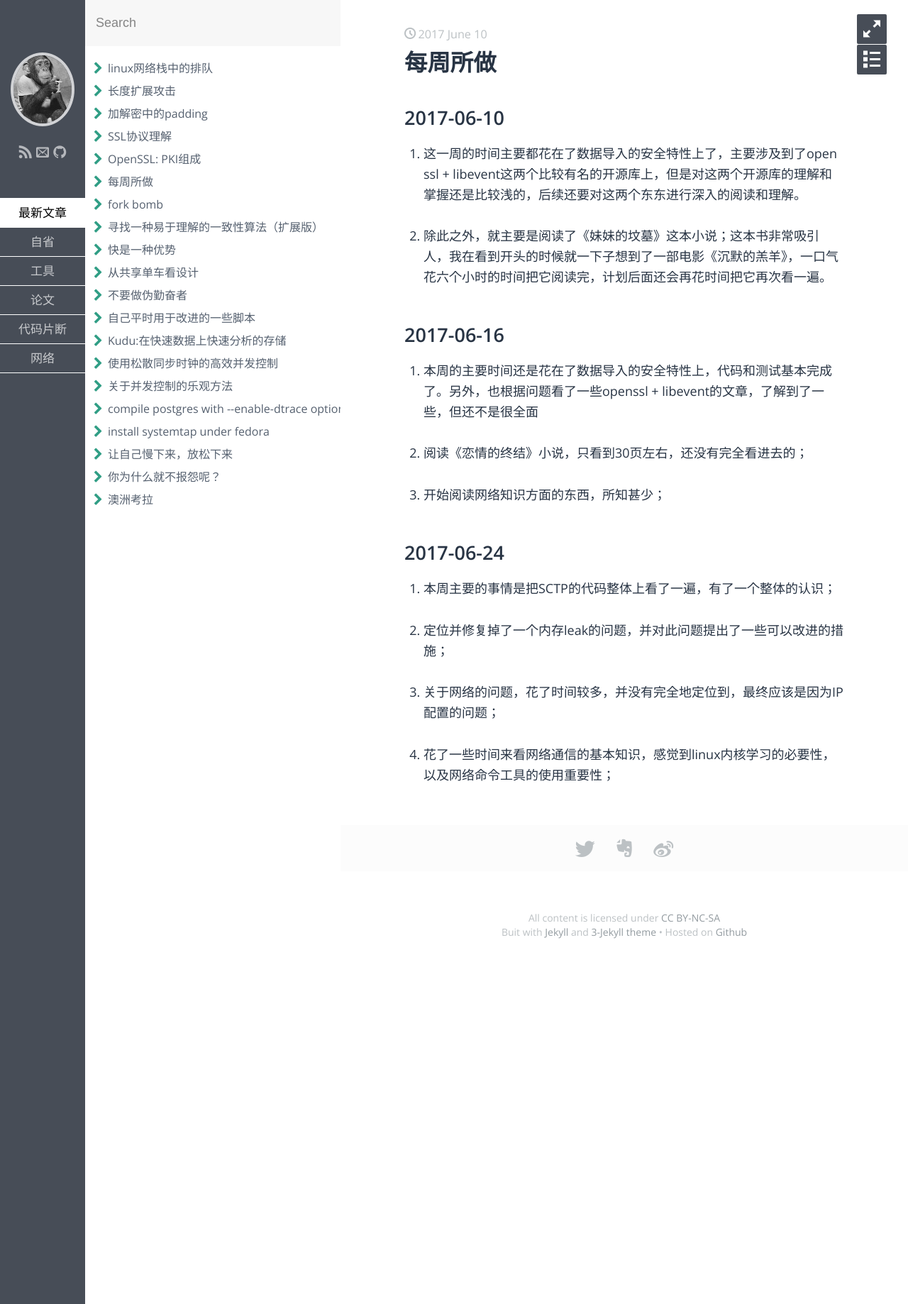
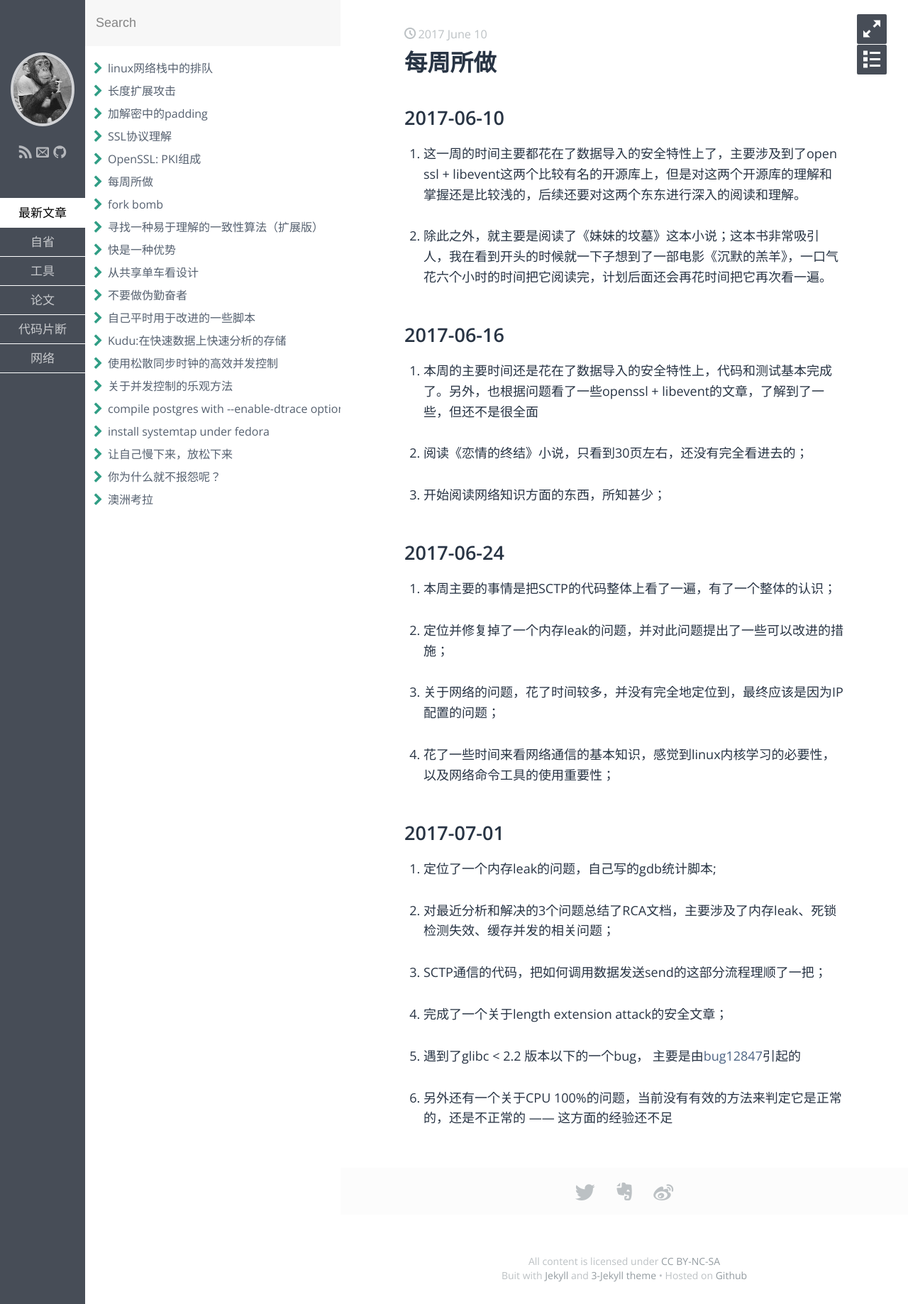
Before and after one commit to feelkill/feelkill.github.io, a Jekyll site: the page built from _posts/self_think/2017-06-10-main-things-each-week.md, in a window 1280 px wide. Shown: the whole page at 71% size. Built offline with Jekyll 4.4.1, drawn with Linux system fonts in a browser that asks for light colours; some web fonts are replaced.

Commit message:
week record

```diff
--- a/_posts/self_think/2017-06-10-main-things-each-week.md
+++ b/_posts/self_think/2017-06-10-main-things-each-week.md
@@ -29,3 +29,17 @@ keywords: 每周总结, 反省, 改进
 3. 关于网络的问题，花了时间较多，并没有完全地定位到，最终应该是因为IP配置的问题；
 
 4. 花了一些时间来看网络通信的基本知识，感觉到linux内核学习的必要性，以及网络命令工具的使用重要性；
+
+## 2017-07-01
+
+1. 定位了一个内存leak的问题，自己写的gdb统计脚本;
+
+2. 对最近分析和解决的3个问题总结了RCA文档，主要涉及了内存leak、死锁检测失效、缓存并发的相关问题；
+
+3. SCTP通信的代码，把如何调用数据发送send的这部分流程理顺了一把；
+
+4. 完成了一个关于length extension attack的安全文章；
+
+5. 遇到了glibc < 2.2 版本以下的一个bug， 主要是由[bug12847](https://sourceware.org/bugzilla/show_bug.cgi?id=12847)引起的
+
+6. 另外还有一个关于CPU 100%的问题，当前没有有效的方法来判定它是正常的，还是不正常的 —— 这方面的经验还不足
```
